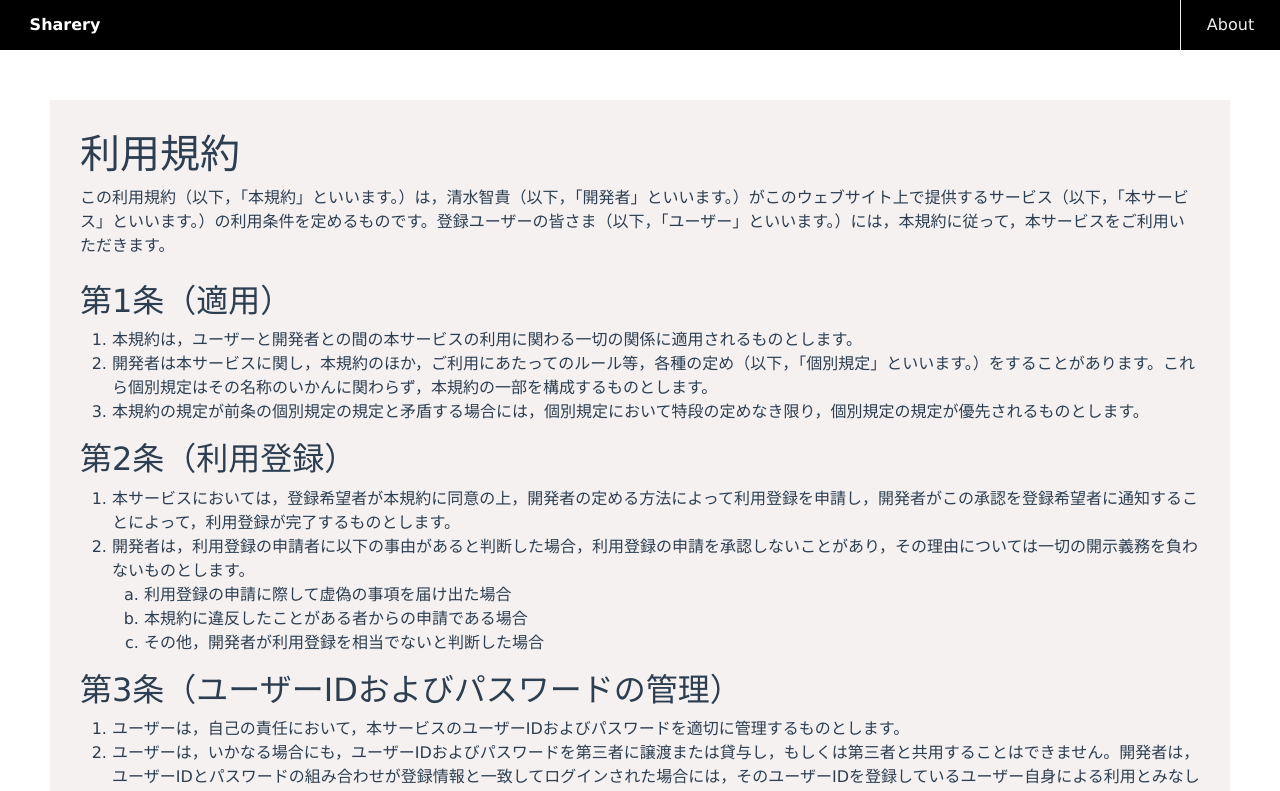
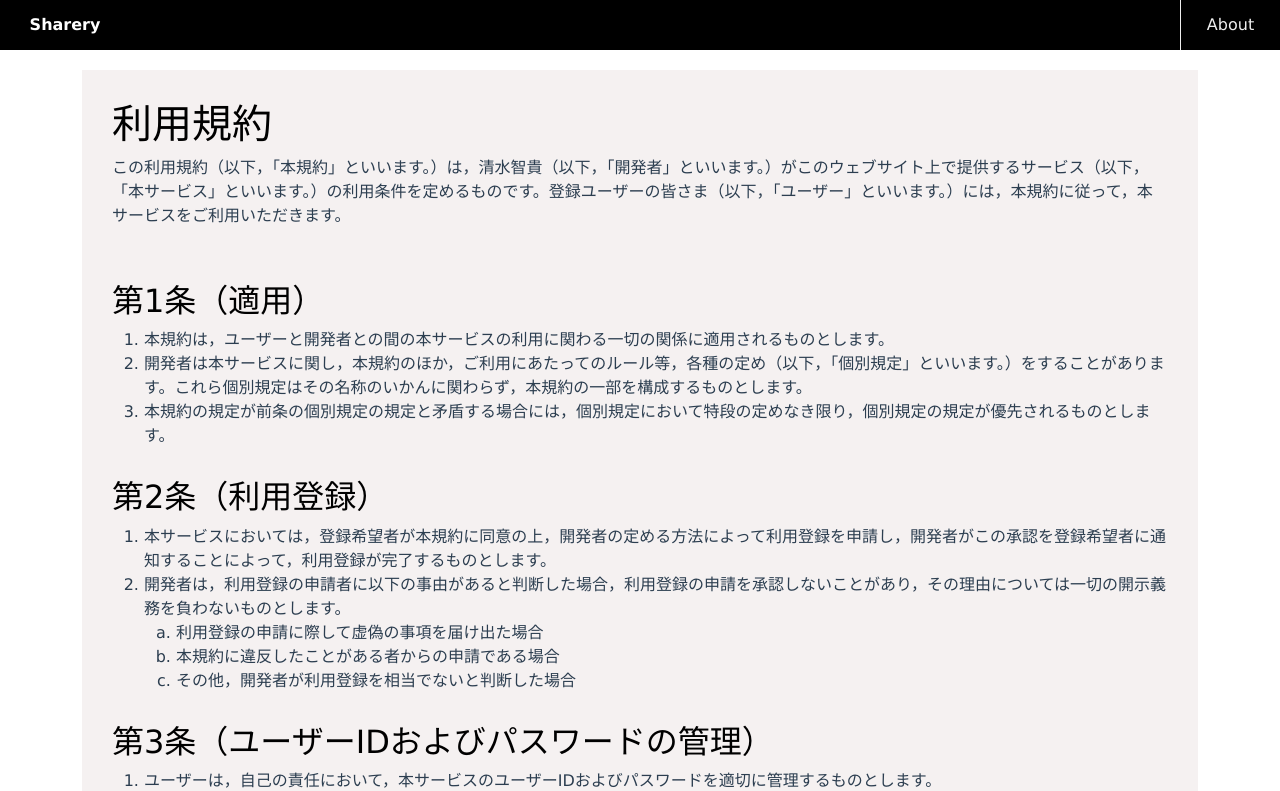
Before and after one commit to tomotakashimizu/sharery-website-vue, a Vue app: page /terms-of-service in a window 1280 px wide. Shown: the top 791 px of the page. Built offline with nearby package versions, Linux system fonts and the light colour scheme.

Commit message:
利用規約画面のUIを改善
Bootstrap を用いてレスポンシブ対応

```diff
--- a/src/views/TermsOfService.vue
+++ b/src/views/TermsOfService.vue
@@ -1,4 +1,6 @@
 <template>
+  <div>
+    <b-container fluid="md">
       <div class="text-section">
         <h1>利用規約</h1>
         <div>
@@ -143,7 +145,9 @@
               <li>登録事項に虚偽の事実があることが判明した場合</li>
               <li>開発者からの連絡に対し，一定期間返答がない場合</li>
               <li>本サービスについて，最終の利用から一定期間利用がない場合</li>
-          <li>その他，開発者が本サービスの利用を適当でないと判断した場合</li>
+              <li>
+                その他，開発者が本サービスの利用を適当でないと判断した場合
+              </li>
             </ol>
           </li>
           <li>
@@ -213,6 +217,8 @@
 
         <div>以上</div>
       </div>
+    </b-container>
+  </div>
 </template>
 
 <script>
@@ -220,9 +226,19 @@ export default {}
 </script>
 
 <style scoped>
+h1 {
+  color: #000;
+}
+
+h2 {
+  color: #000;
+  margin-top: 30px;
+}
+
 .text-section {
   text-align: left;
-  margin: 50px;
+  margin-top: 20px;
+  margin-bottom: 20px;
   padding: 30px;
   background-color: rgb(245, 241, 241);
 }
```
Lines whose indentation alone changed are shown as unchanged.
